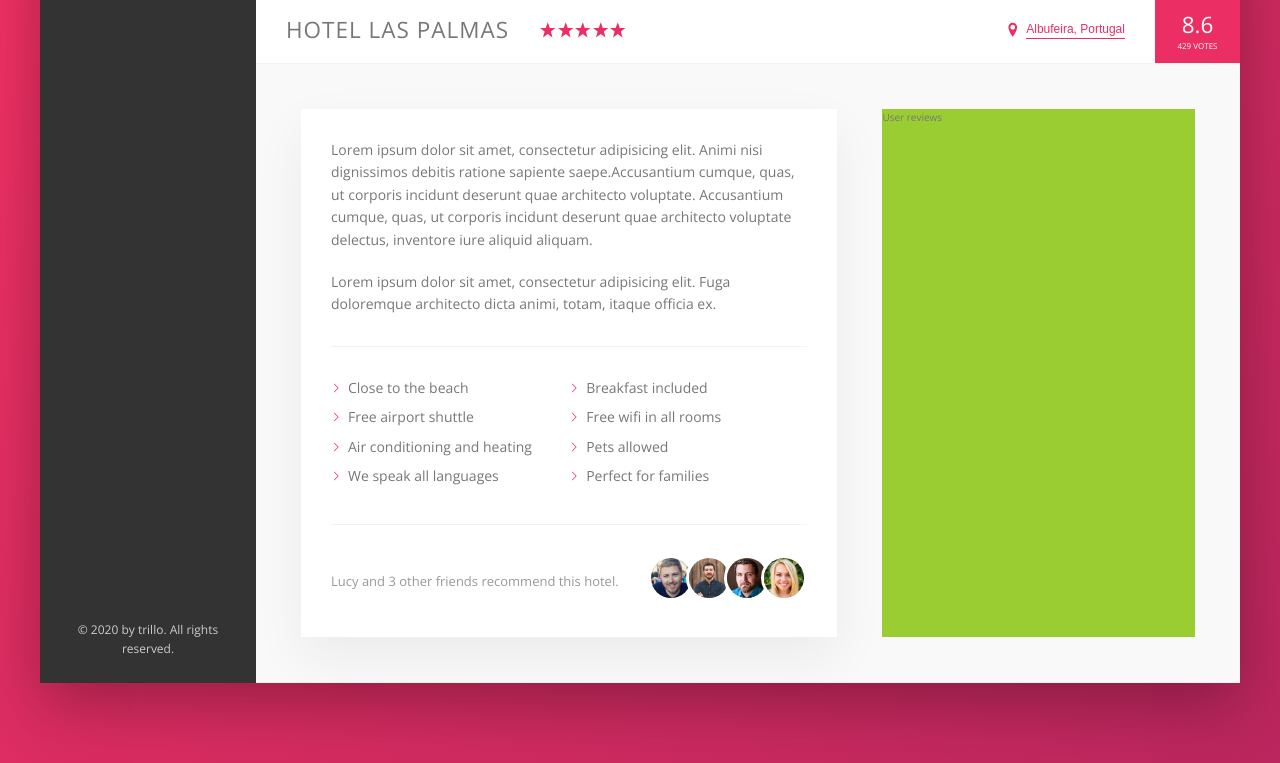
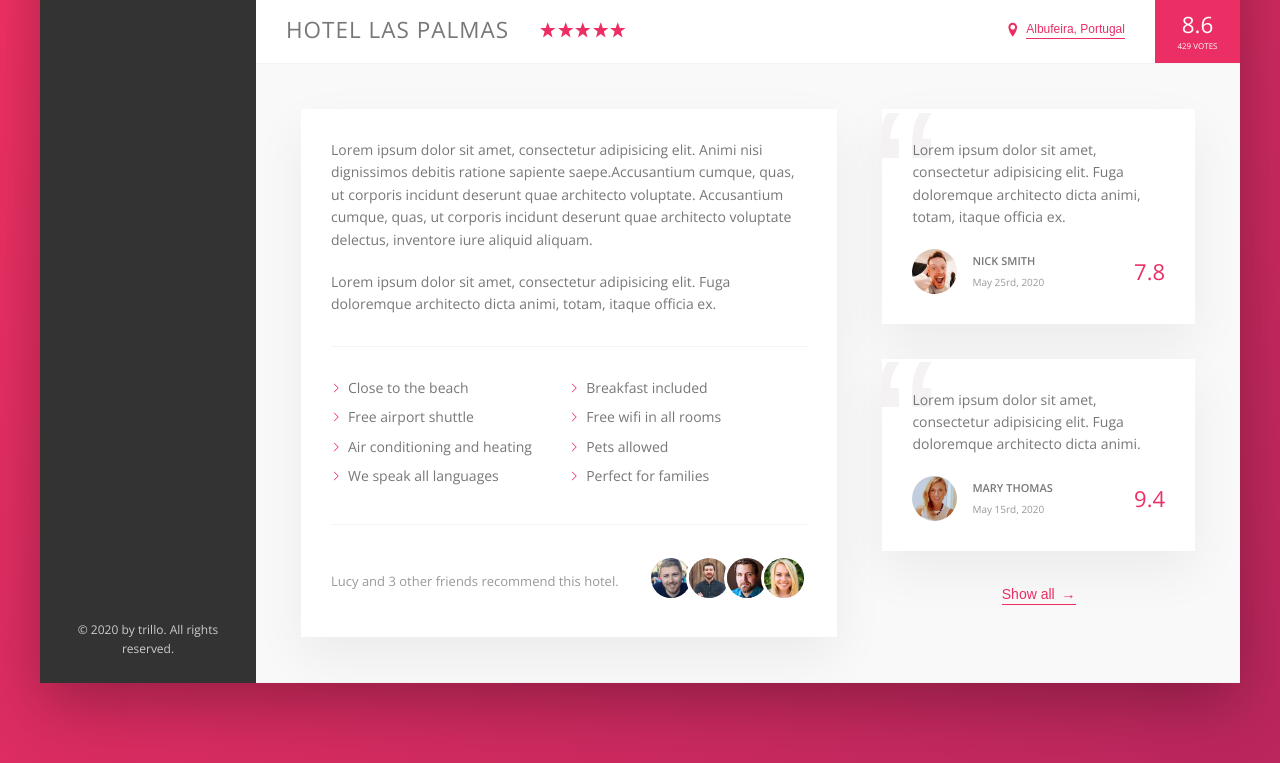
Before and after one commit to IbrahimTarabay/Advanced-CSS, a website: page Trillo/index.html in a window 1280 px wide. Shown: the part 538-1301 px from the top of the page. Drawn offline with nearby package versions, Linux system fonts and the light colour scheme.

Commit message:
user reviews sections

```diff
--- a/Trillo/index.html
+++ b/Trillo/index.html
@@ -173,7 +173,36 @@
              </div>
 
              <div class="user-reviews">
-               User reviews
+               <figure class="review">
+                <blockquote class="review__text">
+                    Lorem ipsum dolor sit amet, consectetur adipisicing elit. Fuga doloremque architecto
+                    dicta animi, totam, itaque officia ex.
+                </blockquote>
+                <figcaption class="review__user">
+                 <img src="img/user-1.jpg" alt="User 1" class="review__photo">
+                 <div class="review__user-box">
+                  <p class="review__user-name">Nick Smith</p>
+                  <p class="review__user-date">May 25rd, 2020</p>
+                 </div>
+                 <div class="review__rating">7.8</div>
+                </figcaption>
+               </figure>
+
+               <figure class="review">
+                <blockquote class="review__text">
+                  Lorem ipsum dolor sit amet, consectetur adipisicing elit. Fuga doloremque architecto dicta animi.
+                </blockquote>
+                <figcaption class="review__user">
+                 <img src="img/user-2.jpg" alt="User 2" class="review__photo">
+                 <div class="review__user-box">
+                  <p class="review__user-name">Mary Thomas</p>
+                  <p class="review__user-date">May 15rd, 2020</p>
+                 </div>
+                 <div class="review__rating">9.4</div>
+                </figcaption>
+               </figure>
+
+               <button class="btn-inline">Show all <span>&rarr;</span></button>
              </div>
            </div>
          </main>
--- a/Trillo/sass/_components.scss
+++ b/Trillo/sass/_components.scss
@@ -277,8 +277,17 @@
   cursor: pointer;
   transition: all .2s;
 
+  & span {
+    margin-left: 3px;
+    transition: margin-left .2s;
+  }
+
   &:hover {
     color: var(--color-grey-dark-1);
+
+    span {
+      margin-left: 8px;
+    }
   }
 
   &:focus {
@@ -361,10 +370,6 @@
     margin-right: auto;
   }
 
-  &__friends {
-
-  }
-
   &__photo {
     box-sizing: content-box;
     /*to don't include white border in width and height
@@ -379,3 +384,67 @@
     }
   }
 }
+
+//////////////////////////////////
+// REVIEWS
+.review {
+   background-color: #fff;
+   box-shadow: var(--shadow-light);
+   padding: 3rem;
+   margin-bottom: 3.5rem;
+   position: relative;
+   overflow: hidden;
+
+  &__text {
+    margin-bottom: 2rem;
+    z-index: 10;
+    position: relative;
+    /*remember z-index doesn't work without the position*/
+  }
+
+  &__user {
+    display: flex;
+    align-items: center;
+  }
+
+  &__photo {
+    height: 4.5rem;
+    width: 4.5rem;
+    border-radius: 50%;
+    margin-right: 1.5rem;
+  }
+
+  &__user-box {
+    margin-right: auto;
+  }
+
+  &__user-name {
+    font-size: 1.1rem;
+    font-weight: 600;
+    text-transform: uppercase;
+    margin-bottom: .4rem;
+  }
+
+  &__user-date {
+    font-size: 1rem;
+    color: var(--color-grey-dark-3);
+  }
+
+  &__rating {
+    color: var(--color-primary);
+    font-size: 2.2rem;
+    font-weight: 300;
+  }
+
+  &::before {
+    content: "\201C";
+    position: absolute;
+    top: -2.75rem;
+    left: -1rem;
+    line-height: 1;
+    font-size: 20rem;
+    color: var(--color-grey-light-2);
+    font-family: sans-serif;
+    z-index: 1;
+  }
+}
--- a/Trillo/sass/_layout.scss
+++ b/Trillo/sass/_layout.scss
@@ -41,6 +41,7 @@
 }
 
 .detail {
+  font-size: 1.4rem;
   display: flex;
   padding: 4.5rem;
   background-color: var(--color-grey-light-1);
@@ -48,7 +49,6 @@
 }
 
 .description {
-  font-size: 1.4rem;
   background-color:#fff;
   box-shadow: var(--shadow-light);
   padding: 3rem;
@@ -57,6 +57,9 @@
 }
 
 .user-reviews {
-  background-color: yellowgreen;
   flex: 1;
+
+  display: flex;
+  flex-direction: column;
+  align-items: center;
 }
```
Also changed, not shown: Trillo/css/style.css.
